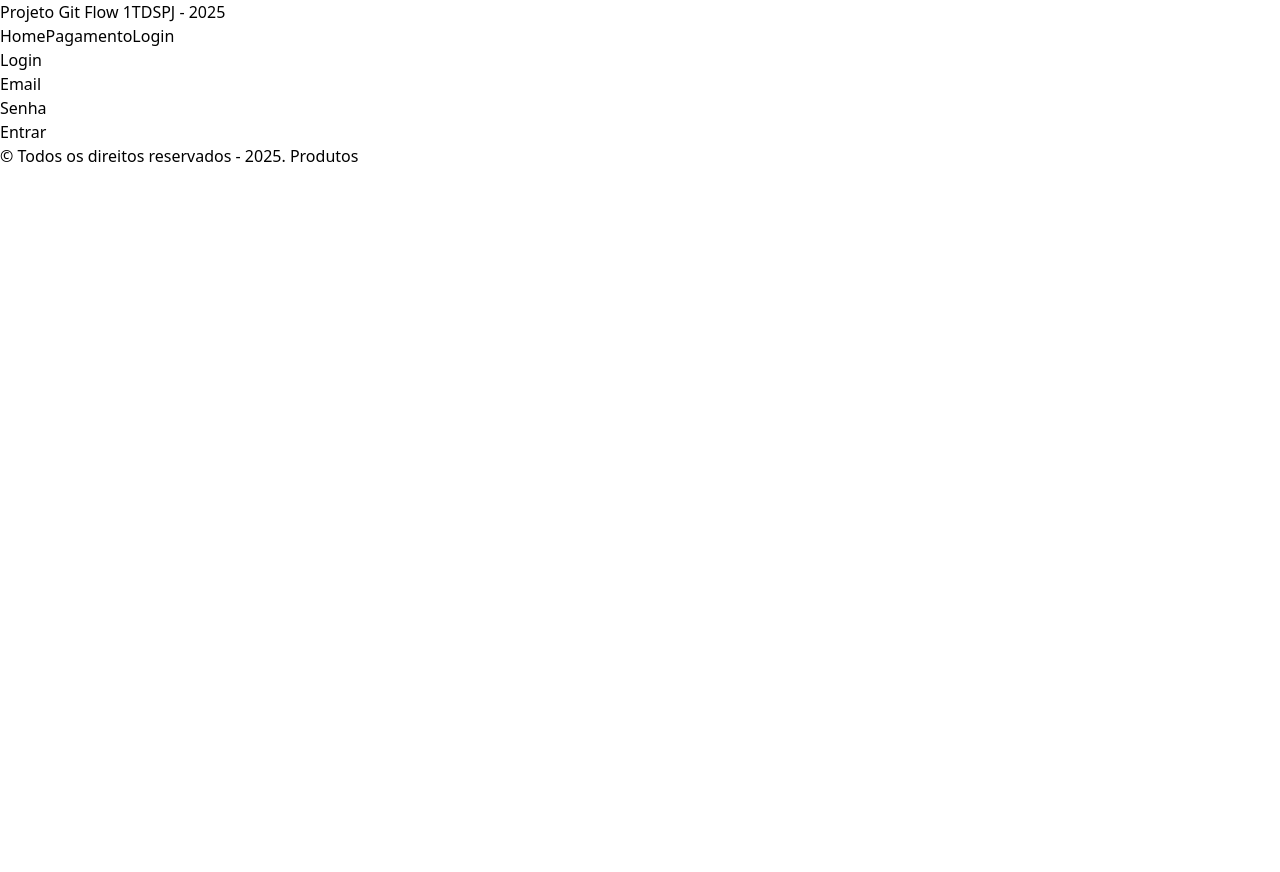
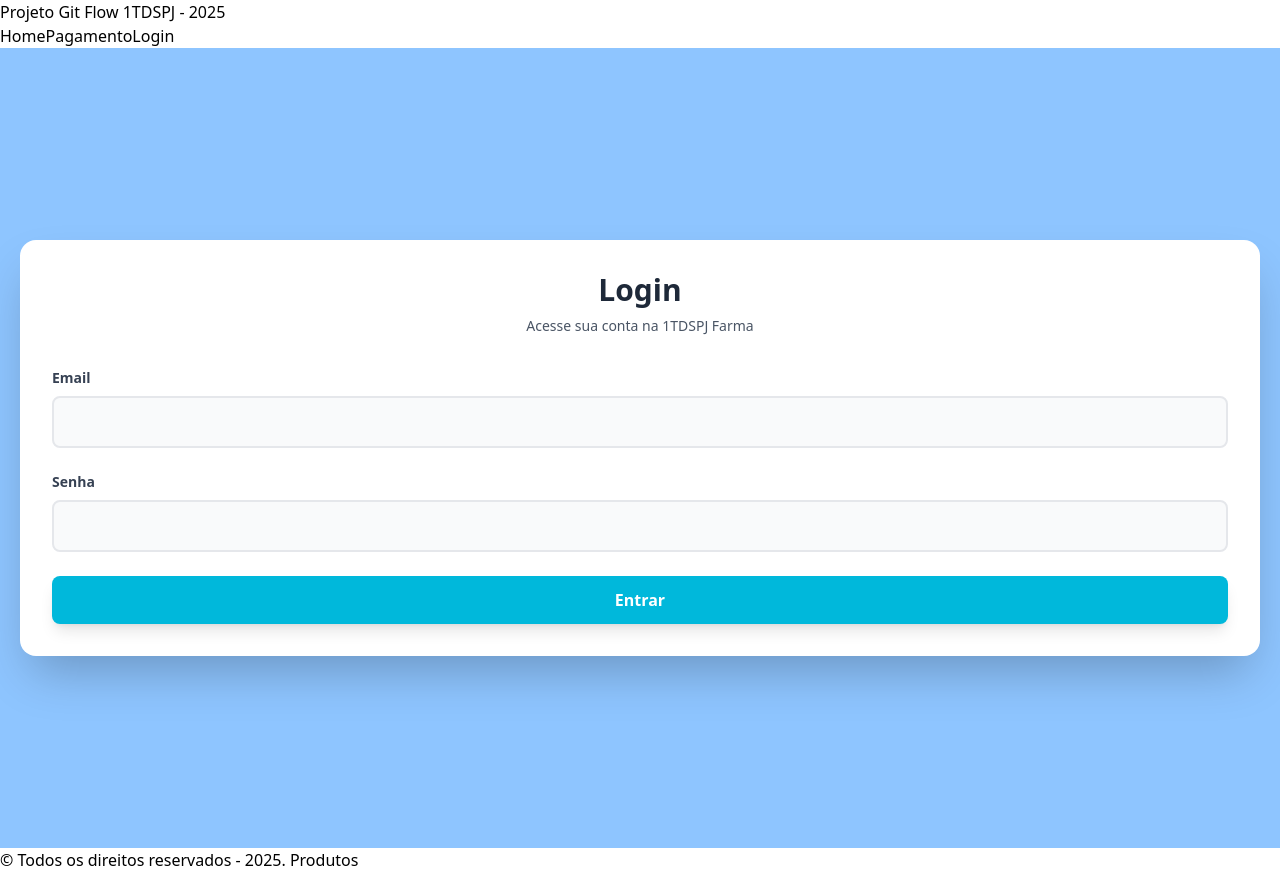
Before and after one commit to 1TDSPJ-2025/sistema-flow, a React (Vite) app: page /login in a window 1280 px wide. Before the commit the page ends 800 px from the top, so only its background shows below. Built offline with nearby package versions, Linux system fonts and the light colour scheme.

Commit message:
style(login): adiciona estilização para a pagina Login

```diff
--- a/src/routes/Login/index.tsx
+++ b/src/routes/Login/index.tsx
@@ -31,14 +31,17 @@ export default function Login(){
     };
 
     return (
-        <main>
-            <h1>Login</h1>
+        <main className="min-h-screen flex items-center justify-center bg-blue-300 p-5">
+            <div className="bg-white rounded-2xl shadow-2xl p-8 w-full max-w-">
+                <div className="text-center mb-8">
+                    <h1 className="text-3xl font-bold text-gray-800 mb-2">Login</h1>
+                    <p className="text-gray-600 text-sm">Acesse sua conta na 1TDSPJ Farma</p>
+                </div>
             <div>
-                <div>
-                    <form onSubmit={handleSubmit(onSubmit)}>
+            <form onSubmit={handleSubmit(onSubmit)} className="space-y-6">
 
-                        <div>
-                            <label>Email</label>
+                        <div className="space-y-2">
+                            <label className="block text-sm font-semibold text-gray-700">Email</label>
                             <input
                                 type="email"
                                 {...register("email", {
@@ -48,12 +51,13 @@ export default function Login(){
                                         message: "Formato de email inválido",
                                     },
                                 })}
+                                className="w-full px-4 py-3 rounded-lg border-2 bg-gray-50 transition-all outline-none focus:bg-white border-gray-200 focus:border-blue-400 focus:ring-4 focus:ring-blue-100"
                             />
-                          {errors.email && <p>{errors.email.message}</p>}
+                          {errors.email && <p className="text-red-500 text-sm flex items-center gap-1">{errors.email.message}</p>}
                         </div>
 
-                        <div>
-                            <label>Senha</label>
+                        <div className="space-y-2">
+                            <label className="block text-sm font-semibold text-gray-700">Senha</label>
                             <input
                                 type="password"
                                 {...register("senha", {
@@ -63,12 +67,13 @@ export default function Login(){
                                         message: "A senha deve ter pelo menos 8 caracteres",
                                     },
                                 })}
+                                className="w-full px-4 py-3 rounded-lg border-2 bg-gray-50 transition-all outline-none focus:bg-white border-gray-200 focus:border-blue-400 focus:ring-4 focus:ring-blue-100"
                             />
-                          {errors.senha && <p>{errors.senha.message}</p>}
+                          {errors.senha && <p className="text-red-500 text-sm flex items-center gap-1">{errors.senha.message}</p>}
                         </div>
 
                         <div>
-                          <button type="submit">Entrar</button>
+                          <button type="submit" className="w-full bg-cyan-500 text-white font-semibold py-3 px-6 rounded-lg shadow-lg hover:shadow-xl hover:bg-cyan-600 ">Entrar</button>
                         </div>
                     </form>
                 </div>
```
